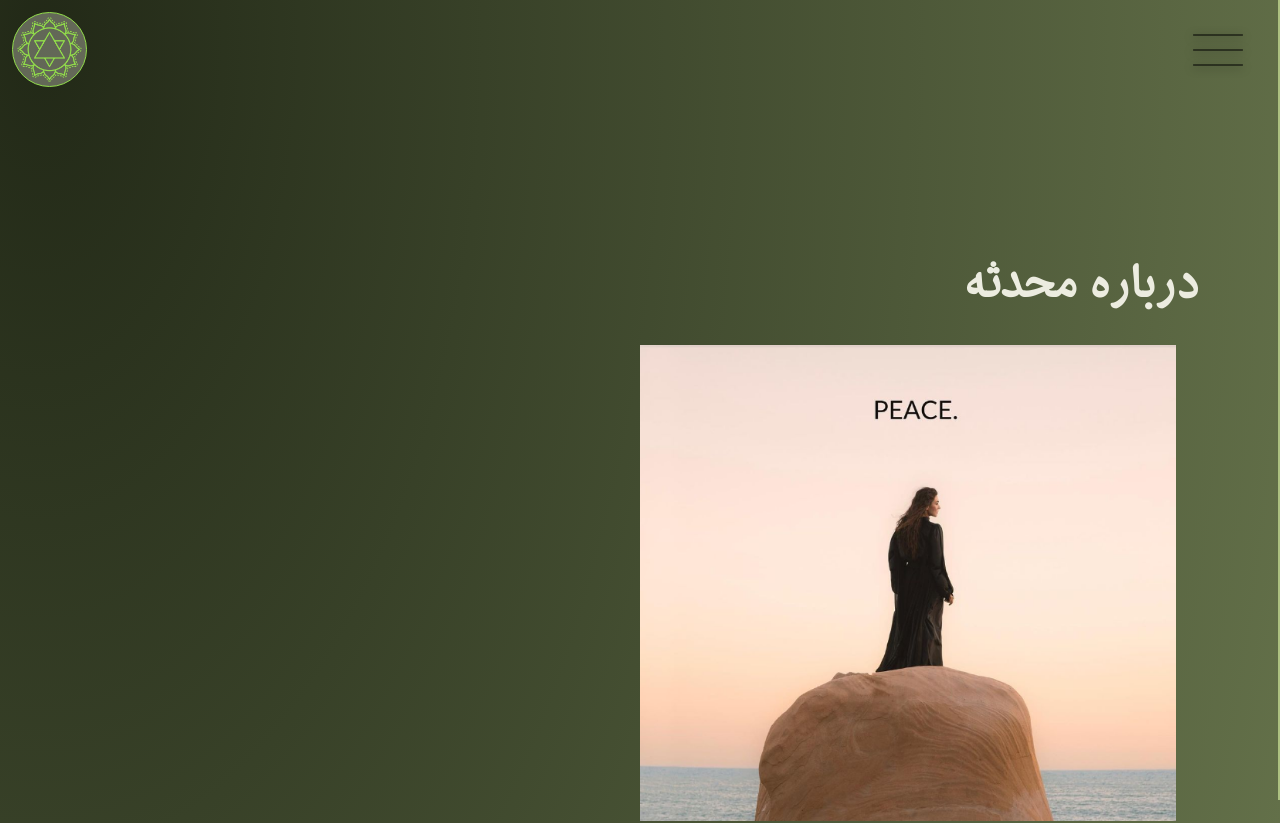
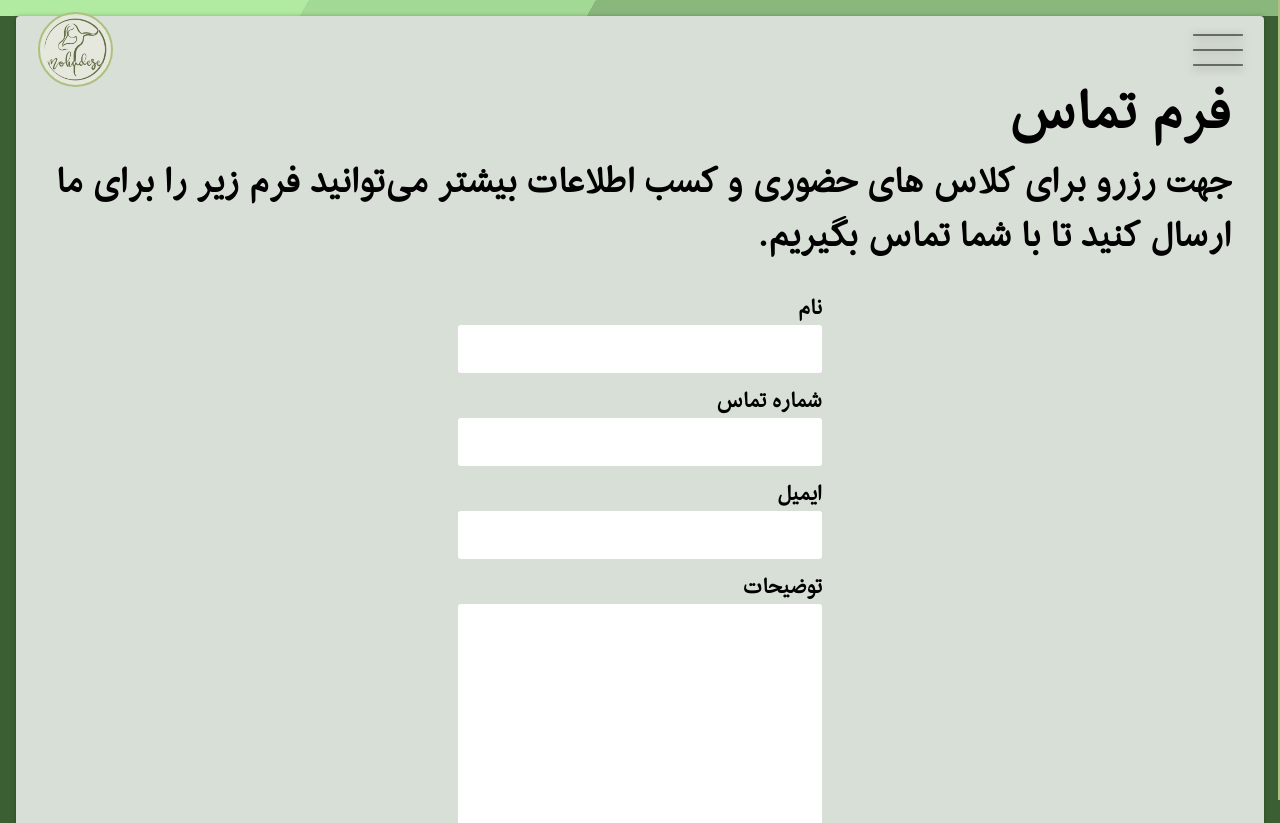
Before and after one commit to AKA-Abdol/yoga-mohadese, a React (Create React App) app: page / in a window 1280 px wide. Shown: the top 823 px of the page. Built offline with nearby package versions, Linux system fonts and the light colour scheme.

Commit message:
Its almmost done

```diff
--- a/src/App.tsx
+++ b/src/App.tsx
@@ -1,10 +1,13 @@
 import Header from "./components/Header";
 import Home from  "./pages/Home";
 import About from "./pages/About";
+import Contact from "./pages/Contact"
+import Terms from "./pages/Terms"
+import Reserve from "./pages/Reserve"
 function App() {
   return (
     <div className="w-full h-screen bg-green-300 text-black">
-      <About />
+      <Reserve />
     </div>
   );
 }
--- a/src/components/Header.module.css
+++ b/src/components/Header.module.css
@@ -1,13 +1,14 @@
 .header{
-    position: sticky;
+    position: absolute;
     background-color: transparent;
     top: 0;
-    width: 100vw;
+    width: 98vw;
     padding: 0.75rem;
     display: flex;
     justify-content: space-between;
     align-items: center;
     flex-direction: row;
+    overflow: hidden;
 }
                         /* HAMBURGER MENU */
 .box {
@@ -194,10 +195,10 @@
 .img-link{
     width: 75px;
     height: 75px;
-    border: 1px solid rgb(146, 221, 75);
+    border: 2px solid rgb(173,192,128);
     border-radius: 50%;
     padding: 4px;
-    background-color: #ecece051;
+    background-color: #ecece0c4;
 
     transition: all 0.7s;
 }
--- a/src/pages/About.tsx
+++ b/src/pages/About.tsx
@@ -8,17 +8,17 @@ export default function About() {
   const sampleList: MultiBtnContentPair[] = [
     {
       content:
-        "محتوای متنی هر کلاس بهصورت جداگانه اینجا قرار خواهد گرفات انتظار میرود هر کلاس تقریبا ۵ خ محتوا داشته با خواهد گرفات انتظار میرود هر کلاس تقریبا ۵ خ محتوا داشته باشد محتوای متنی هر کلاس بهصورت جداگانه اینجا قرار خواهد گرفات انتظار میرود هر کلاس تقریبا ۵ خ محتوا داشته باشد",
+        "این دوره آنلاین برای پرتوجویانی که آشنایی با یوگا ندارند، در ۱۰ جلسه طراحی شده و برای کسانی که سابقه ی ورزشی ندارند هم مناسب است.",
       data: "مبتدی",
     },
     {
       content:
-        "محتوای متنی هر کلاس بهصورت جداگانه اینجا قرار خواهد گرفات انتظار میرود هر کلاس تقریبا ۵ خ محتوا داشته با خواهد گرفات انتظار میرود هر کلاس تقریبا ۵ خ محتوا داشته باشد محتوای متنی هر کلاس بهصورت جداگانه اینجا قرار خواهد گرفات انتظار میرود هر کلاس تقریبا ۵ خ محتوا داشته باشد",
+        "اگر آشنا با یوگا هستید یا دوره ی مبتدی را گذرانده اید، می توانید از این دوره استفاده کنید. هر ترم ۸ جلسه ی جدید برای سطح مبتدی تا متوسط به صورت آنلاین ارائه می شود.",
       data: "متوسط",
     },
     {
       content:
-        "محتوای متنی هر کلاس بهصورت جداگانه اینجا قرار خواهد گرفات انتظار میرود هر کلاس تقریبا ۵ خ محتوا داشته با خواهد گرفات انتظار میرود هر کلاس تقریبا ۵ خ محتوا داشته باشد محتوای متنی هر کلاس بهصورت جداگانه اینجا قرار خواهد گرفات انتظار میرود هر کلاس تقریبا ۵ خ محتوا داشته باشد",
+        "این دوره آنلاین برای پرتوجویانی که حداقل یک سال سابقه ی یوگا دارند مناسب است. هر ترم شامل ۸ جلسه با تمرین های متنوع برای سطح متوسط تا پیشرفته می باشد.",
       data: "پیشرفته",
     },
   ];
@@ -36,7 +36,7 @@ export default function About() {
             محدثه تلاش می‌کند آموزش‌های یوگا را برای همه کسانی که به دنبال یک
             پاسخ کامل برای ذهن و بدنشان هستند فراهم کند. پاسخی که خود محدثه بعد
             از یک تصادف سنگین دریافت کرد. او ورزشکار سابق در رشته شنا بود تا
-            اینکه حادثه‌ای مسیر زندگی‌اش را عوض کرد. بعد از این تصادف تا ۱۲ ماه
+            اینکه حادثه‌ای مسیر زندگی‌اش را عوض کرد. بعد از این تصادف تا ۸ ماه
             مجبور به استراحت مطلق شد. در این مدت توانایی‌های فیزیکی خود را
             تقریبا به طور کامل از دست داد و به صورت معجزه آسایی از قطع نخاع در
             امان ماند. بعد از این ماجرا با یوگا آشنا شد. رشته‌ای که به گفته خودش
@@ -68,13 +68,14 @@ export default function About() {
         <MultiBtn contents={sampleList} />
       </div>
       <div
-        className={`${styles.container3} bg-gradient-to-r from-lime-900 via-green-900 to-lime-900`}
+        className={`${styles.container3} bg-gradient-to-r from-lime-900 via-lime-950 to-lime-900`}
       >
         <a href="">رزرو کلاس های حضوری</a>
       </div>
       {/* FAQ */}
-      <div className="join join-vertical w-full">
-        <div className="collapse collapse-arrow join-item border border-base-300">
+      <div className={`w-full ${styles.customBG}`}>
+      <div className="join join-vertical m-8 bg-none">
+        <div className="collapse collapse-arrow join-item border border-lime-300">
           <input type="radio" name="my-accordion-4" checked={true} />
           <div className="collapse-title text-xl font-medium">
             کلاس‌ها به صورت آنلاین برگزار می‌شوند یا حضوری ؟
@@ -86,7 +87,7 @@ export default function About() {
             </p>
           </div>
         </div>
-        <div className="collapse collapse-arrow join-item border border-base-300">
+        <div className="collapse collapse-arrow join-item border border-lime-300">
           <input type="radio" name="my-accordion-4" />
           <div className="collapse-title text-xl font-medium">
             کلاس‌ها به صورت زنده پخش می‌شوند ؟
@@ -97,11 +98,11 @@ export default function About() {
               زندگی پر مشغله کنونی برای شما پرتوجویان فرصتی فراهم شده است تا
               بتوانید در هر زمان که مایل هستید کلاس‌ها را تماشا کنید. البته
               ویدیو ها کلاس ها به صورت ماهانه ضبط و بارگذاری می‌شوند و همگی به
-              روز و حاوی آخرین نکات استاد هستند.
+              روز و حاوی آخرین نکات هستند.
             </p>
           </div>
         </div>
-        <div className="collapse collapse-arrow join-item border border-base-300">
+        <div className="collapse collapse-arrow join-item border border-lime-300">
           <input type="radio" name="my-accordion-4" />
           <div className="collapse-title text-xl font-medium">
             مدت زمان کلاس ها و تعداد جلسات هر دوره چقدر است ؟
@@ -113,6 +114,7 @@ export default function About() {
           </div>
         </div>
       </div>
+      </div>
     </div>
   );
 }
--- /dev/null
+++ b/src/pages/Contact.tsx
@@ -0,0 +1,18 @@
+import Header from "../components/Header";
+import styles from "./styles/Contact.module.css";
+
+export default function Contact() {
+  return (
+    <div className={styles.body}>
+      <Header />
+      <div className={styles.container}>
+        <h1 className="text-6xl">با ما در ارتباط باشید</h1>
+        <ul>
+          <li className={styles["link-styling"]}>اینستاگرام</li>
+          <li className={styles["link-styling"]}>تلگرام</li>
+          <li className={styles["link-styling"]}>تلفن</li>
+        </ul>
+      </div>
+    </div>
+  );
+}
--- /dev/null
+++ b/src/pages/Reserve.tsx
@@ -0,0 +1,34 @@
+import styles from "./styles/Reserve.module.css";
+import Header from "../components/Header";
+
+export default function Reserve() {
+  return (
+    <div className={styles.body}>
+    <Header />
+      <div className={styles.bg}></div>
+      <div className={`${styles.bg} ${styles.bg2}`}></div>
+      <div className={`${styles.bg} ${styles.bg3}`}></div>
+      <div className={styles.content}>
+        <div className={styles.title}>
+          <h1>فرم تماس</h1>
+          <h2>
+            جهت رزرو برای کلاس های حضوری و کسب اطلاعات بیشتر می‌توانید فرم زیر
+            را برای ما ارسال کنید تا با شما تماس بگیریم.
+          </h2>
+        </div>
+
+        <form action="">
+          <label>نام</label>
+          <input type="text" name="" id="" />
+          <label>شماره تماس</label>
+          <input type="text" name="" id="" />
+          <label>ایمیل</label>
+          <input type="text" name="" id="" />
+          <label>توضیحات</label>
+          <textarea name="" id="" cols={20} rows={10}></textarea>
+          <button type="submit">ارسال</button>
+        </form>
+      </div>
+    </div>
+  );
+}
--- /dev/null
+++ b/src/pages/Terms.tsx
@@ -0,0 +1,37 @@
+import Header from "../components/Header";
+import styles from "./styles/Terms.module.css";
+export default function Terms() {
+  return (
+    <div className={styles.body}>
+      <Header />
+      <div className={styles.terms}>
+        <h1 className="text-2xl">قوانین و شرایط استفاده</h1>
+        <ul>
+          <li className="text-lg mt-6">
+            پرتوجویانی که از خدمات کلاس آنلاین (لینک به صحفه کلاس ها)استفاده
+            می‌کننده اخلاقی و عرفی مجاز به ضبط٬ دانلود٬ پخش کلاس‌ها و تحویل
+            نام‌کاربری و رمز عبور خود به دیگران نیستند.
+          </li>
+          <li className="text-lg mt-6">
+            در هر دوره ماهانه پرتوجویان می‌توانند هر جلسه کلاس را ۴ مرتبه کامل
+            تماشا کنند. این محدودیت به منظور جلوگیری از سو استفاده‌های احتمالی
+            اعمال شده است.
+          </li>
+          <li className="text-lg mt-6">
+            پرتو جویان پس از ثبت‌نام در سایت می‌توانند نام کاربری خود را به
+            ادمین تحویل دهند تا دسترسی‌شان به کلاس مورد نظر بازگردد. در نظر
+            داشته باشید که هر دوره از ثبت نام شامل یک ماه دسترسی به کلاس‌ها
+            خواهد بود و پس از اتمام ماه دسترسی به کلاس‌ها به صورت خودکار قطع
+            می‌شود.
+          </li>
+          <li className="text-lg mt-6">لایسنس فونت سایت : ایران‌گرد</li>
+          <li className="text-lg mt-6">لایسنس طراحی سایت : R.</li>
+          <li className="text-lg mt-6">
+            سایت و تمامی محتویات آن مشمول قانون کپی رایت است و هرگونه استفاده از
+            محتوای آن بدون اطلاع به صاحب اثر مجاز نخواهد بود.
+          </li>
+        </ul>
+      </div>
+    </div>
+  );
+}
--- a/src/pages/styles/About.module.css
+++ b/src/pages/styles/About.module.css
@@ -43,7 +43,8 @@
 .content{
   width: 100vw;
   height: auto;
-  padding: 1rem 5.5rem;
+  padding: 1rem 2.5rem;
+  margin-top: 5rem;
 }
 h1{
   font-size: 48px;
@@ -103,7 +104,6 @@ h2{
 
   background: radial-gradient(farthest-corner at 40px 40px,#d7ff881e 0%,#d7ff88 100%);
 }
-
 .container1{
   width: 100vw;
   height: 20vh;
@@ -112,14 +112,12 @@ h2{
   align-items: center;
   flex-direction: column;
 }
-
 .titleText{
   display: flex;
   justify-content: center;
-  align-items: center;
+  text-align: center;
   flex-direction: column;
 }
-
 .divider{
   border: 1px solid #9fbd65;
   box-shadow: 0 0 3px #3b4e13;
@@ -127,27 +125,22 @@ h2{
   height: 2px;
   margin-bottom: 1rem;
 }
-
 /*  ARROW DOWN */
 :root {
   --ani-speed: 5s;
   --ani-delay: 1s;
 }
-
 .arrow {
   opacity: 0;
   transform-origin: 50% 50%;
   transform: translate3d(-50%, -50%, 0);
 }
-
 .arrow-first {
   animation: arrow-movement var(--ani-speed) ease-in-out infinite;
 }
-
 .arrow-second {
   animation: arrow-movement var(--ani-speed) var(--ani-delay) ease-in-out infinite;
 }
-
 .arrow:before,
 .arrow:after {
   background: #9fbd65;
@@ -160,7 +153,6 @@ h2{
   border-radius: 2px;
   width: 30px;
 }
-
 .arrow:before {
   transform: rotate(45deg) translateX(-23%);
   transform-origin: top left;
@@ -189,7 +181,8 @@ h2{
   align-items: center;
   width: 100vw;
   height: 5vh;
-  background-color: #323b20;
+  background-image: url("https://www.transparenttextures.com/patterns/swirl.png");
+  background-color: #323b207d;
   color: #dae9bd;
   padding: 2rem;
 }
@@ -202,6 +195,11 @@ h2{
 .faq{
   margin: 1rem;
 }
+.customBG{
+  background-color: #d7ff88;
+  color: #222917;
+}
+
 .accordion-menu {
 	display: inline-block;
 	max-width: 100%;
@@ -339,37 +337,33 @@ ul li input[type=checkbox]:checked ~ p {
     .container2{
         width: 80vw;
     }
-
     .content{
         width: 100%;
         height: auto;
-        padding: 5rem;
-        margin-top: 70px;
+        padding: 0 5rem;
+        margin-top: 100px;
     }
-
     h1{
         font-size: 48px;
     }
-
     .img1-container{
         display: flex;
         justify-content: flex-start;
     }
-
     .img1,
     .img2{
         width: 50%;
     }
-
-
     .parallax h2{
         font-size: 56px;
     }
     .container2{
         width: 60vw;
     }
-
     .accordion-menu {
         max-width: 60%;
     }
+    .line-container {
+      margin-bottom: 30px;
+    }
 }
--- /dev/null
+++ b/src/pages/styles/Contact.module.css
@@ -0,0 +1,38 @@
+.body{
+    height: 100vh;
+    width: 100vw;
+
+    background:  radial-gradient(
+      circle at top right,
+      #b9e7c0,
+      #295225
+    );
+
+    overflow: hidden;
+    direction: rtl;
+    font-family: IRANRounded!important;
+}
+
+h1, h2, h3, h4, h5, h6,input, textarea, li {
+	font-family: IRANRounded !important;
+}
+/* CONTENT OF WEB PAGE */
+.container{
+  padding: 5rem;
+  display: flex;
+  justify-content: space-evenly;
+  flex-direction: column;
+}
+ul{
+  margin-top: 2rem;
+  list-style: none;
+  display: flex;
+  justify-content: space-evenly;
+  flex-direction: column;
+}
+li{
+  margin: 1rem;
+}
+.link-styling{
+  font-size: 30px;
+}
--- a/src/pages/styles/Home.module.css
+++ b/src/pages/styles/Home.module.css
@@ -11,7 +11,6 @@
     justify-content: center;
     flex-direction: column;
 }
-
 .disable{
     display: none;
 }
@@ -48,6 +47,7 @@ h2{
 }
 .three-words3 {
     animation: fade-in 2.0s 0.3s forwards cubic-bezier(0.11, 0, 0.5, 0);
+    margin-right: 8rem;
 }
 @keyframes fade-in {
     100% {
@@ -73,7 +73,7 @@ h2{
     animation: fade-in 0.8s 0.1s forwards cubic-bezier(0.11, 0, 0.5, 0);
 }
 .centerBtn:hover{
-    background-color: #adc18157;
+    background-color: rgba(173, 193, 129, 0.341);
     border: 1px solid white;
 }
 .ywm{
@@ -93,7 +93,7 @@ h2{
 .loading{
   font-family: inherit;
   font-size: 2.75rem;
-  text-shadow: 5px 5px 20px #616e45;
+  text-shadow: 5px 5px 20px rgb(97, 110, 69);
 }
 .loading-img{
   width: 12rem;
--- /dev/null
+++ b/src/pages/styles/Reserve.module.css
@@ -0,0 +1,191 @@
+  /*    HOME WEB PAGE WITH ALIVE BALL */
+  .body{
+    width: 100vw;
+    background-color: #3b5f32;
+
+    direction: rtl;
+    font-family: IRANRounded!important;
+  }
+
+  .bg {
+    animation:slide 3s ease-in-out infinite alternate;
+    background-image: linear-gradient(-60deg, #3b5f32 50%, #a6e995 50%);
+    bottom:0;
+    left:-50%;
+    opacity:.5;
+    position:fixed;
+    right:-50%;
+    top:0;
+    z-index:-1;
+}
+.bg2 {
+    animation-direction:alternate-reverse;
+    animation-duration:4s;
+}
+
+.bg3 {
+    animation-duration:5s;
+}
+@keyframes slide {
+    0% {
+        transform:translateX(-25%);
+    }
+
+    100% {
+        transform:translateX(25%);
+    }
+}
+
+.content {
+    background-color:rgba(255,255,255,.8);
+    border-radius:.25em;
+    box-shadow:0 0 .25em rgba(0,0,0,.25);
+
+    margin: 1rem;
+    padding: 2.5rem 1rem 1rem 1rem;
+    display: flex;
+    align-items: center;
+    flex-direction: column;
+}
+
+.title{
+    padding: 1rem;
+}
+
+.content h1{
+    font-size: 36px;
+}
+
+.content h2{
+    font-size: 26px;
+}
+
+.content form{
+    display: flex;
+    flex-direction: column;
+}
+
+form {
+    width: 100%;
+    display: flex;
+    flex-direction: column;
+}
+
+form textarea,
+form button,
+form input{
+    border-radius: 3px;
+    border: none;
+}
+
+form input{
+    padding: 0.75rem;
+}
+
+form label{
+    margin-top: 0.5rem;
+    font-size: 18px;
+}
+
+form button{
+    padding: 0.5rem;
+    margin: 0.75rem 5rem;
+    background-color: #3b5f32;
+    color: #a6e995;
+    font-size: 22px;
+    font-family: inherit;
+}
+
+/*    FOR IPAD */
+@media only screen and (min-width: 767px)  {
+#img-link{
+    width: 100px;
+    height: 100px;
+
+    margin-top: 0.5rem;
+    }
+
+    .content h1{
+        font-size: 52px;
+    }
+
+    .content h2{
+        font-size: 30px;
+    }
+
+    form {
+        width: 60%;
+    }
+
+    form input{
+        padding: 0.75rem;
+    }
+
+    form label{
+        margin-top: 0.75rem;
+        font-size: 22px;
+    }
+}
+
+    /*    FOR NEST HUB */
+@media only screen and (min-width: 1020px)  {
+    #img-link{
+        width: 100px;
+        height: 100px;
+
+        margin-top: 0.25rem;
+    }
+
+    .content h1{
+        font-size: 32px;
+    }
+
+    .content h2{
+        font-size: 22px;
+    }
+
+    form {
+        width: 30%;
+    }
+
+    form input{
+        padding: 0.75rem;
+    }
+
+    form label{
+        margin-top: 0.5rem;
+        font-size: 16px;
+    }
+
+}
+
+      /*    FOR NEST HUB MAX*/
+@media only screen and (min-width: 1279px)  {
+    #img-link{
+    width: 100px;
+    height: 100px;
+
+    margin-top: 0.15rem;
+    }
+    .content h1{
+        font-size: 56px;
+    }
+
+    .content h2{
+        font-size: 36px;
+    }
+
+    form {
+        width: 30%;
+    }
+
+    form input{
+        padding: 0.75rem;
+    }
+
+    form label{
+        margin-top: 0.75rem;
+        font-size: 22px;
+    }
+
+}
--- /dev/null
+++ b/src/pages/styles/Terms.module.css
@@ -0,0 +1,25 @@
+.body{
+    width: 100vw;
+    min-height: 100vh;
+    overflow-x: hidden;
+    background: rgb(171,182,127);
+    color: black;
+    direction: rtl;
+    font-family: IRANRounded!important;
+}
+h1, h2, h3, h4, h5, h6,input, textarea, a, button {
+    font-family: IRANRounded !important;
+}
+.terms{
+    padding: 2rem;
+    margin: 5rem 2rem 2rem 2rem;
+    background: linear-gradient(0deg, rgba(171,182,127,1) 0%, rgba(143,236,138,1) 100%);
+}
+.terms ul {
+    list-style: none;
+}
+.terms ul li{
+    text-align: justify;
+    text-justify: inter-word;
+    line-height: 2rem;
+}
```
Also changed, not shown: src/pages/Home.tsx (+4 -4 lines), src/assets/images/icon-prime.png (added), src/assets/images/icon.png.
